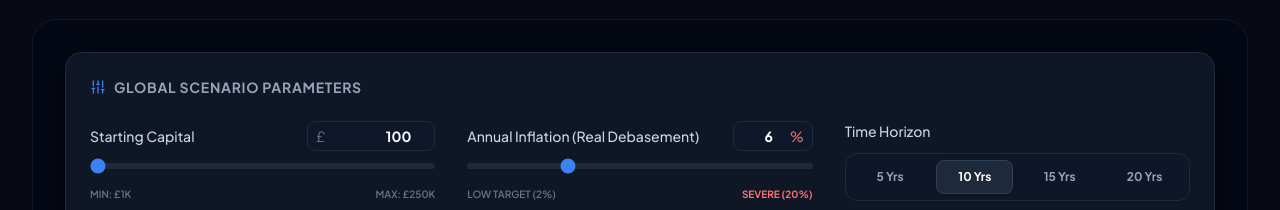
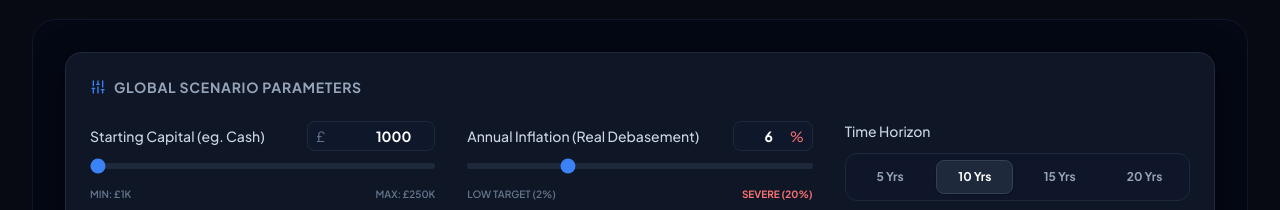
Before and after one commit to ruthersn/calculators, a plain HTML site: page index.html in a window 1280 px wide. Shown: the part 1060-1270 px from the top of the page. Drawn offline with nearby package versions, Linux system fonts and the light colour scheme; no server answers.

Commit message:
Update index.html

```diff
--- a/index.html
+++ b/index.html
@@ -273,10 +273,10 @@
           <!-- Initial Deposit Input -->
           <div class="space-y-3">
             <div class="flex justify-between items-center">
-              <label for="capitalAmount" class="text-sm font-medium text-slate-300">Starting Capital</label>
+              <label for="capitalAmount" class="text-sm font-medium text-slate-300">Starting Capital (eg. Cash)</label>
               <div class="flex items-center bg-slate-900 border border-slate-800 rounded-lg px-2 py-1 w-32 focus-within:border-bank/50">
                 <span class="text-slate-500 text-sm mr-1 currency-symbol">£</span>
-                <input type="number" id="capitalAmount" min="100" max="1000000" value="100" class="bg-transparent text-white text-sm font-bold focus:outline-none w-full text-right">
+                <input type="number" id="capitalAmount" min="100" max="1000000" value="1000" class="bg-transparent text-white text-sm font-bold focus:outline-none w-full text-right">
               </div>
             </div>
             <input type="range" id="capitalSlider" min="1000" max="250000" step="1000" value="100" class="w-full h-1.5 bg-slate-800 rounded-lg appearance-none cursor-pointer accent-bank">
```
